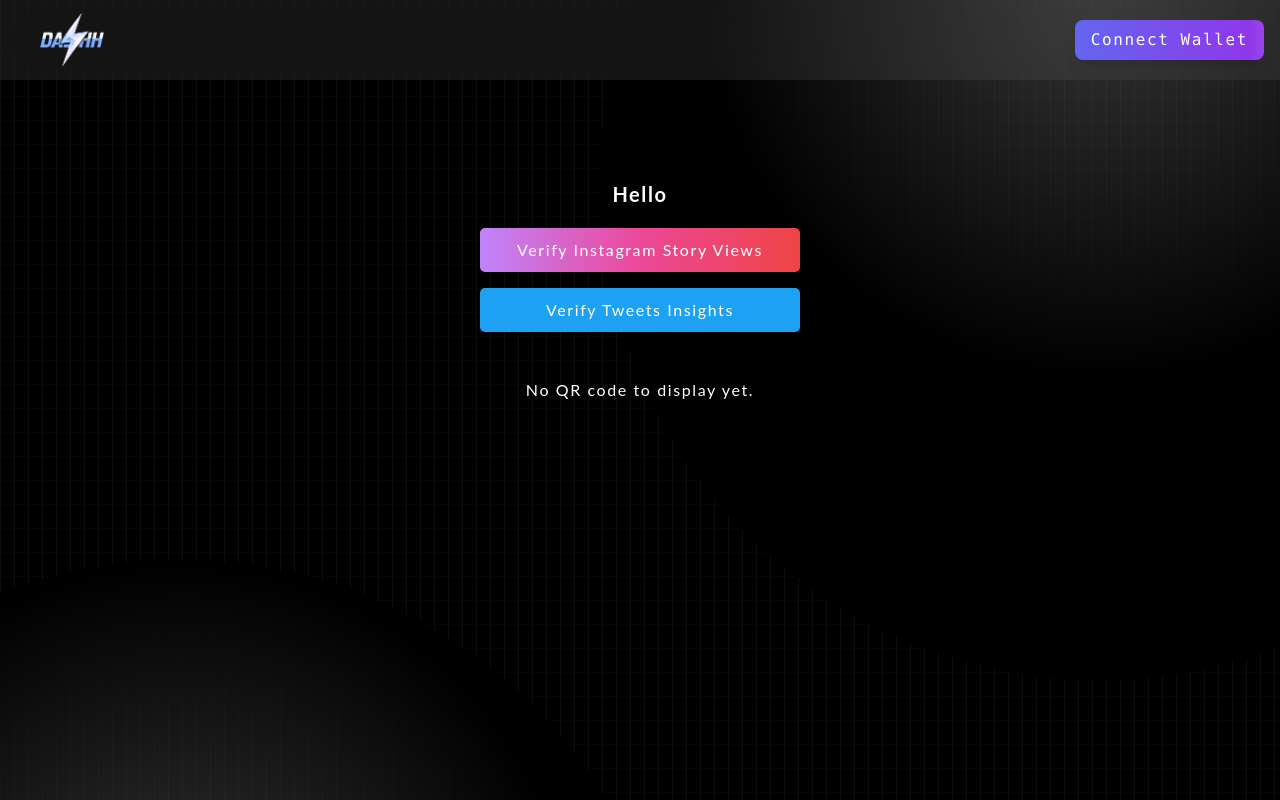
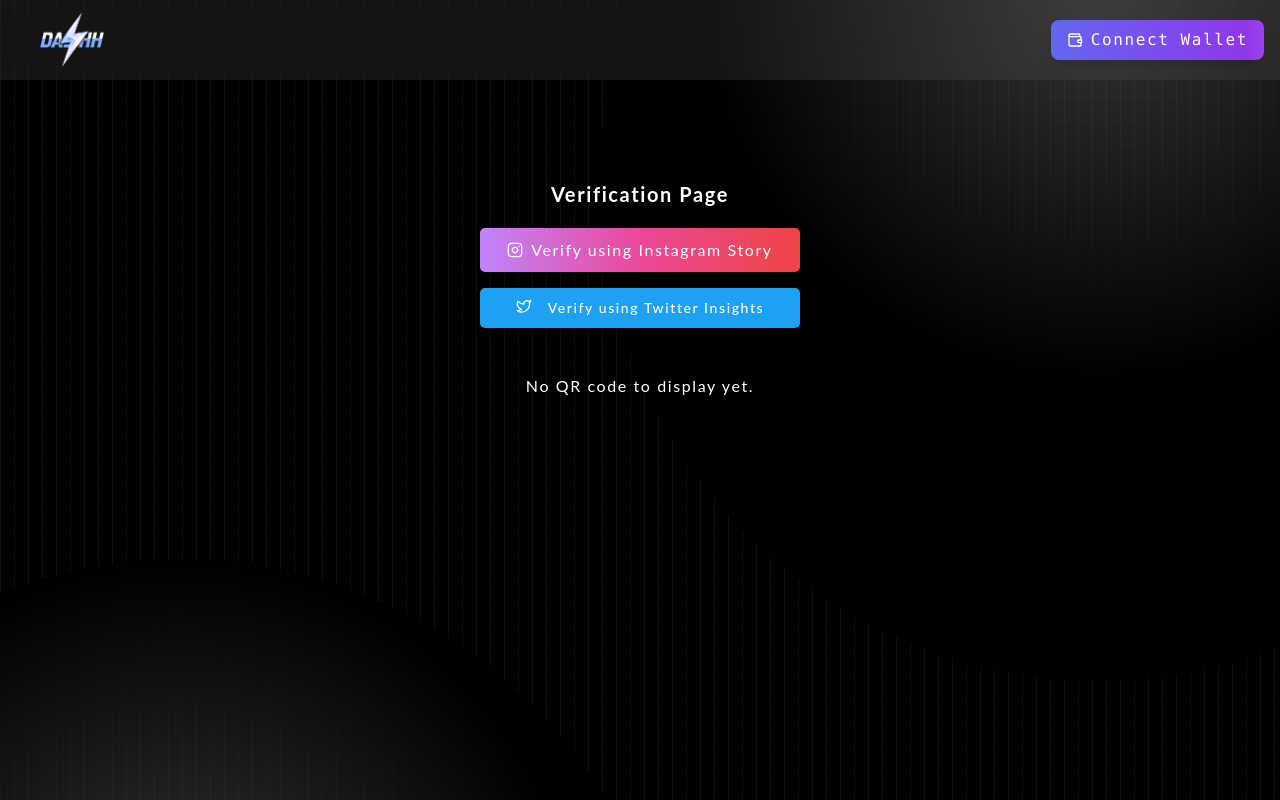
Before and after one commit to skartik-sk/blinks-mini, a Next.js app: page /verifyClaim/1 in a window 1280 px wide. Built offline with nearby package versions, Linux system fonts and the light colour scheme; no server answers.

Commit message:
New loader and little UI improvements

```diff
--- a/src/app/api/upload-to-arweave/route.ts
+++ b/src/app/api/upload-to-arweave/route.ts
@@ -22,7 +22,8 @@ export async function POST(req: NextRequest) {
     console.log(`Data uploaded ==> https://gateway.irys.xyz/${receipt.id}`);
 
 
-    return NextResponse.json({ txid: `https://gateway.irys.xyz/${receipt.id}` });
+    return NextResponse.json({ txid: `https://gateway.irys.xyz/${receipt.id}`,
+    receipt:receipt });
   } catch (e) {
     console.error("Error when uploading ", e);
 
--- a/src/app/connectPhantomWallet/connectbtn.tsx
+++ b/src/app/connectPhantomWallet/connectbtn.tsx
@@ -1,14 +1,18 @@
-'use client';
+"use client";
 
-import React, { useEffect, useState } from 'react';
-import { useRouter } from 'next/navigation';
+import React, { useEffect, useState } from "react";
+import { useRouter } from "next/navigation";
+import { Wallet } from "lucide-react";
 
 interface ConnectPhantomWalletProps {
   walletAddress: string | null;
   setWalletAddress: (address: string | null) => void;
 }
 
-export default function ConnectPhantomWallet({ walletAddress, setWalletAddress }: ConnectPhantomWalletProps) {
+export default function ConnectPhantomWallet({
+  walletAddress,
+  setWalletAddress,
+}: ConnectPhantomWalletProps) {
   const [isClient, setIsClient] = useState(false);
   const [isConnected, setIsConnected] = useState(false);
   const router = useRouter();
@@ -16,7 +20,7 @@ export default function ConnectPhantomWallet({ walletAddress, setWalletAddress }
   useEffect(() => {
     // This code will run only on the client side
     setIsClient(true);
-    if (typeof window !== 'undefined' && window.solana?.isConnected) {
+    if (typeof window !== "undefined" && window.solana?.isConnected) {
       setIsConnected(true);
     }
   }, []);
@@ -24,7 +28,11 @@ export default function ConnectPhantomWallet({ walletAddress, setWalletAddress }
 
   // Check if Phantom Wallet is installed
   const isPhantomInstalled = () => {
-    return typeof window !== 'undefined' && window.solana && (window.solana.isPhantom || window.solana.isMobile);
+    return (
+      typeof window !== "undefined" &&
+      window.solana &&
+      (window.solana.isPhantom || window.solana.isMobile)
+    );
   };
 
   // Connect Phantom Wallet
@@ -37,10 +45,10 @@ export default function ConnectPhantomWallet({ walletAddress, setWalletAddress }
         setWalletAddress(response.publicKey.toString());
         setIsConnected(true);
       } catch (error) {
-        console.error('Error connecting to Phantom wallet:', error);
+        console.error("Error connecting to Phantom wallet:", error);
       }
     } else {
-      alert('Phantom Wallet not installed. Please install it.');
+      alert("Phantom Wallet not installed. Please install it.");
     }
   };
 
@@ -53,10 +61,10 @@ export default function ConnectPhantomWallet({ walletAddress, setWalletAddress }
         setWalletAddress(null);
         setIsConnected(false);
       } catch (error) {
-        console.error('Error disconnecting from Phantom wallet:', error);
+        console.error("Error disconnecting from Phantom wallet:", error);
       }
     } else {
-      alert('Phantom Wallet not installed. Please install it.');
+      alert("Phantom Wallet not installed. Please install it.");
     }
   };
 
@@ -65,8 +73,9 @@ export default function ConnectPhantomWallet({ walletAddress, setWalletAddress }
       {isClient && !isConnected ? (
         <button
           onClick={connectPhantomWallet}
-          className="relative bg-gradient-to-r from-indigo-500 to-purple-600 text-white py-2 px-4 rounded-lg shadow-lg hover:from-indigo-600 hover:to-purple-700 focus:outline-none focus:ring-2 focus:ring-offset-2 focus:ring-indigo-500 w-full transition-all duration-300 ease-in-out transform hover:scale-105 overflow-hidden"
+          className="relative bg-gradient-to-r flex justify-center items-center from-indigo-500 to-purple-600 text-white py-2 px-4 rounded-lg shadow-lg hover:from-indigo-600 hover:to-purple-700 focus:outline-none focus:ring-2 focus:ring-offset-2 focus:ring-indigo-500 w-full transition-all duration-300 ease-in-out transform hover:scale-105 overflow-hidden"
         >
+          <Wallet className="mr-2 h-4 w-4" />
           Connect Wallet
           <div className="absolute inset-0 bg-gradient-to-r from-transparent via-white to-transparent opacity-50 transform -translate-x-full animate-slide"></div>
           <style jsx>{`
@@ -87,10 +96,11 @@ export default function ConnectPhantomWallet({ walletAddress, setWalletAddress }
         <button
           onClick={() => {
             disconnect();
-            router.push('/');
+            router.push("/");
           }}
-          className="relative bg-gradient-to-r from-indigo-500 to-purple-600 text-white py-2 px-4 rounded-lg shadow-lg hover:from-indigo-600 hover:to-purple-700 focus:outline-none focus:ring-2 focus:ring-offset-2 focus:ring-indigo-500 w-full transition-all duration-300 ease-in-out transform hover:scale-105 overflow-hidden"
+          className="relative bg-gradient-to-r flex justify-center items-center from-indigo-500 to-purple-600 text-white py-2 px-4 rounded-lg shadow-lg hover:from-indigo-600 hover:to-purple-700 focus:outline-none focus:ring-2 focus:ring-offset-2 focus:ring-indigo-500 w-full transition-all duration-300 ease-in-out transform hover:scale-105 overflow-hidden"
         >
+          <Wallet className="mr-2 h-4 w-4" />
           Logout
           <div className="absolute inset-0 bg-gradient-to-r from-transparent via-white to-transparent opacity-50 transform -translate-x-full animate-slide"></div>
           <style jsx>{`
--- a/src/app/verifyClaim/[uid]/page.tsx
+++ b/src/app/verifyClaim/[uid]/page.tsx
@@ -1,5 +1,5 @@
 "use client";
-import { useRouter } from "next/router";
+import { useSearchParams } from "next/navigation";
 import { title } from "process";
 import React, { useState } from "react";
 import QRCode from "react-qr-code";
@@ -9,6 +9,8 @@ import CircularProgress, {
   CircularProgressProps,
 } from "@mui/material/CircularProgress";
 import Link from "next/link";
+import { Button } from "@/components/ui/button";
+import { Instagram, Twitter } from "lucide-react";
 
 const APP_ID = "0x896b97E0915ae00C61D8bb88b9f6A76d273cfE76";
 const APP_SECRET =
@@ -42,63 +44,13 @@ const sampledata = {
   publicData: {},
 };
 
-// const Page = () => {
-//   // const router = useRouter();
-//   // const { uid, title } = router.query;
-//   const uid = "aa";
-//   const title = "hello";
-//   const [res, setRes] = useState("");
-//   const [qrState, setQrState] = useState<
-//     "none" | "loading" | "waiting" | "success"
-//   >("none");
-//   const [qrUrl, setQrUrl] = useState("");
+const Page = () => {
+  const searchParams = useSearchParams();
+  const uid = searchParams?.get("uid");
+  const title = searchParams?.get("title");
 
-//   const verifyOnReclaim = async () => {
-//     setQrState("loading");
-//     const reclaimProofRequest = await ReclaimProofRequest.init(
-//       APP_ID,
-//       APP_SECRET,
-//       PROVIDER_ID
-//     );
-//     const requestUrl = await reclaimProofRequest.getRequestUrl();
-//     if (requestUrl) {
-//       setQrUrl(requestUrl);
-//       setQrState("waiting");
-//     }
-//     await reclaimProofRequest.startSession({
-//       onSuccess: (proofs) => {
-//         console.log("Verification success", proofs);
-//         setQrState("success");
-//         setRes(proofs.claimData.context);
-//       },
-//       // Called if there's an error during verification
-//       onError: (error) => {
-//         console.error("Verification failed", error);
-//       },
-//     });
-//   };
-
-//   const handleGenerateQr = () => {
-//     setQrState("loading");
-//     setTimeout(() => {
-//       setQrUrl("https://example.com/qr-code"); // Replace with dynamic QR URL
-//       setQrState("success");
-//     }, 2000); // Simulate loading time
-//   };
-
-// const page = () => {
-//   return (
-//     <div>page</div>
-//   )
-// }
-
-// export default page
-
-const Page = () => {
-  // const router = useRouter();
-  // const { uid, title } = router.query;
-  const uid = "aa";
-  const title = "hello";
+  // const uid = "aa";
+  // const title = "hello";
   const [res, setRes] = useState("");
   const [qrState, setQrState] = useState<
     "none" | "loading" | "waiting" | "success"
@@ -153,7 +105,7 @@ const Page = () => {
       >
         <button
           onClick={verifyOnReclaim}
-          className="w-80 mb-4 bg-gradient-to-r from-purple-400 via-pink-500 to-red-500"
+          className="w-80 mb-4 flex items-center justify-center bg-gradient-to-r from-purple-400 via-pink-500 to-red-500"
           style={{
             color: "#fff",
             border: "none",
@@ -163,12 +115,12 @@ const Page = () => {
             cursor: "pointer",
           }}
         >
-          Verify Instagram Story Views
+          <Instagram className="mr-2 h-4 w-4" /> Verify using Instagram Story
         </button>
 
-        <button
+        <Button
           onClick={verifyOnReclaim}
-          className="mb-4 w-80 "
+          className="mb-4 w-80 flex items-center justify-center "
           style={{
             backgroundColor: "#1DA1F2", // Twitter brand color
             color: "#fff",
@@ -179,8 +131,10 @@ const Page = () => {
             cursor: "pointer",
           }}
         >
-          Verify Tweets Insights
-        </button>
+          {" "}
+          <Twitter className="mr-2 relative bottom-[2px] h-4 w-4" /> Verify
+          using Twitter Insights
+        </Button>
       </div>
 
       <div
--- a/src/components/loading.tsx
+++ b/src/components/loading.tsx
@@ -1,46 +1,91 @@
-"use client"
+"use client";
+import React from "react";
+import styled from "styled-components";
 
-import { useState, useEffect } from "react"
-
-export default function SolanaLoadingComponent() {
-  const [progress, setProgress] = useState(0)
-
-  useEffect(() => {
-    const timer = setInterval(() => {
-      setProgress((oldProgress) => {
-        if (oldProgress === 100) {
-          return 0
-        }
-        const diff = Math.random() * 10
-        return Math.min(oldProgress + diff, 100)
-      })
-    }, 200)
-
-    return () => {
-      clearInterval(timer)
-    }
-  }, [])
-
+const SolanaLoadingComponent = () => {
   return (
-    <div className="flex flex-col items-center justify-center min-h-screen p-4 bg-gradient-to-r from-[#ff9a9e] via-[#ff6b95] to-[#a855f7] bg-clip-text text-transparent">
-      <div className="w-full max-w-md">
-        <div className="mb-4 flex items-center justify-between">
-          <span className="text-[#ff9a9e] text-sm font-medium">Loading</span>
-          <span className="text-[#ff9a9e] text-sm font-medium">{Math.round(progress)}%</span>
-        </div>
-        <div className="h-1 w-full bg-gray-900 rounded-full overflow-hidden">
-          <div
-            className="h-full bg-gradient-to-r from-[#ff9a9e] via-[#ff6b95] to-[#a855f7] transition-all duration-200 ease-out"
-            style={{ width: `${progress}%` }}
-          />
-        </div>
-        <div className="mt-8 flex justify-center">
-          <svg className="animate-spin h-8 w-8 text-[#ff9a9e]" xmlns="http://www.w3.org/2000/svg" fill="none" viewBox="0 24">
-            <circle className="opacity-25" cx="12" cy="12" r="10" stroke="currentColor" strokeWidth="4"></circle>
-            <path className="opacity-75" fill="currentColor" d="M4 12a8 8 0 018-8V0C5.373 5.373 12h4zm2 5.291A7.962 7.962 014 12H0c0 3.042 1.135 5.824 3 7.938l3-2.647z"></path>
-          </svg>
+    <StyledWrapper>
+      <div className="h-screen w-screen justify-center flex items-center">
+        <div className="loader">
+          <div className="face">
+            <div className="circle" />
+          </div>
+          <div className="face">
+            <div className="circle" />
+          </div>
         </div>
       </div>
-    </div>
-  )
-}
+    </StyledWrapper>
+  );
+};
+
+const StyledWrapper = styled.div`
+  .loader {
+    width: 6em;
+    height: 6em;
+    font-size: 10px;
+    position: relative;
+    display: flex;
+    align-items: center;
+    justify-content: center;
+  }
+
+  .loader .face {
+    position: absolute;
+    border-radius: 50%;
+    border-style: solid;
+    animation: animate023845 3s linear infinite;
+  }
+
+  .loader .face:nth-child(1) {
+    width: 100%;
+    height: 100%;
+    color: #ff9a9e;
+    border-color: currentColor transparent transparent currentColor;
+    border-width: 0.2em 0.2em 0em 0em;
+    --deg: -45deg;
+    animation-direction: normal;
+  }
+
+  .loader .face:nth-child(2) {
+    width: 70%;
+    height: 70%;
+    color: #a855f7;
+    border-color: currentColor currentColor transparent transparent;
+    border-width: 0.2em 0em 0em 0.2em;
+    --deg: -135deg;
+    animation-direction: reverse;
+  }
+
+  .loader .face .circle {
+    position: absolute;
+    width: 50%;
+    height: 0.1em;
+    top: 50%;
+    left: 50%;
+    background-color: transparent;
+    transform: rotate(var(--deg));
+    transform-origin: left;
+  }
+
+  .loader .face .circle::before {
+    position: absolute;
+    top: -0.5em;
+    right: -0.5em;
+    content: "";
+    width: 1em;
+    height: 1em;
+    background-color: currentColor;
+    border-radius: 50%;
+    box-shadow: 0 0 2em, 0 0 4em, 0 0 6em, 0 0 8em, 0 0 10em,
+      0 0 0 0.5em rgba(255, 255, 0, 0.1);
+  }
+
+  @keyframes animate023845 {
+    to {
+      transform: rotate(1turn);
+    }
+  }
+`;
+
+export default SolanaLoadingComponent;
```
Also changed, not shown: src/app/creatordashboard/creatorpage.tsx (+28 -34 lines), src/app/loading.tsx (+5 -7 lines).
